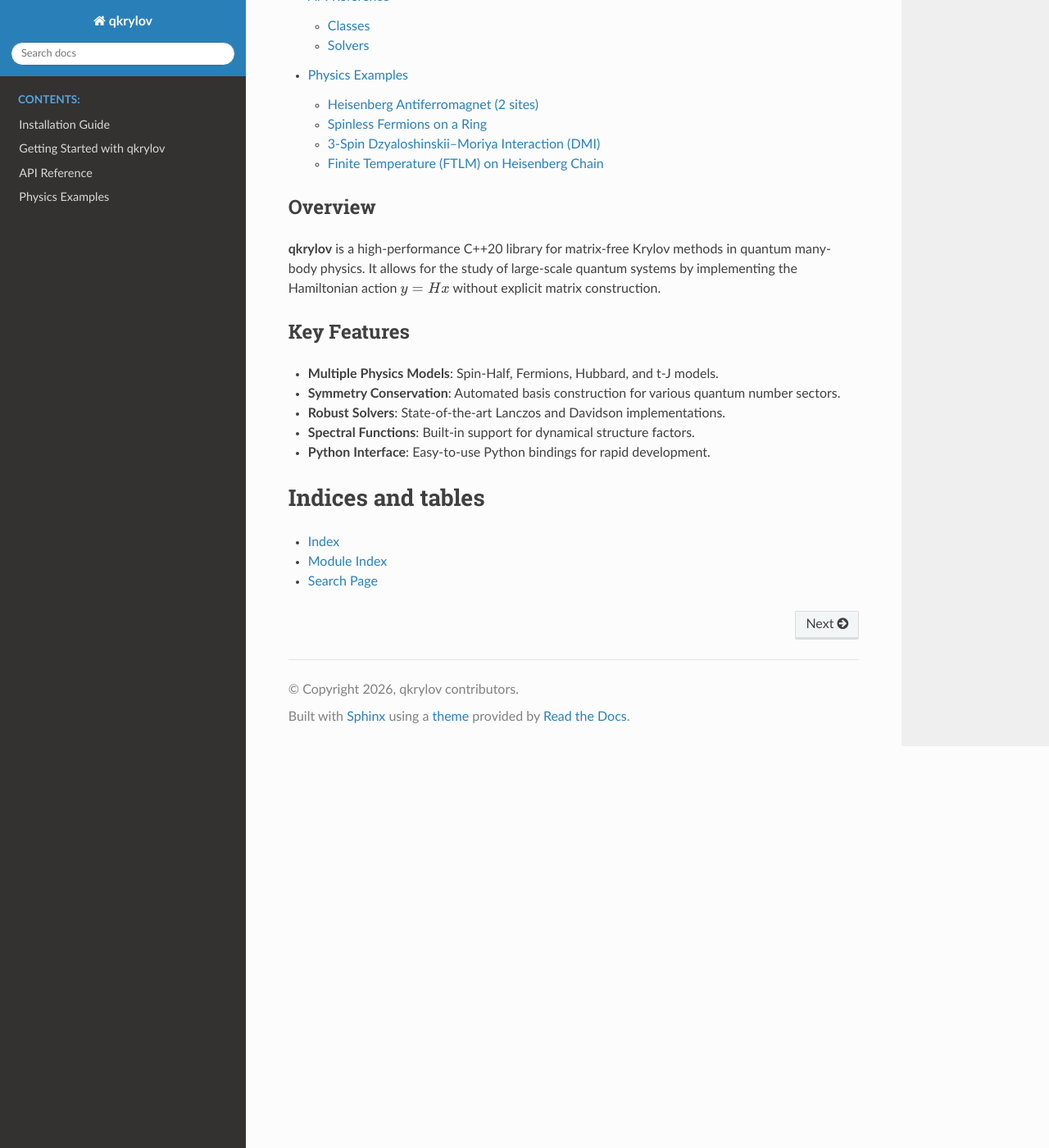
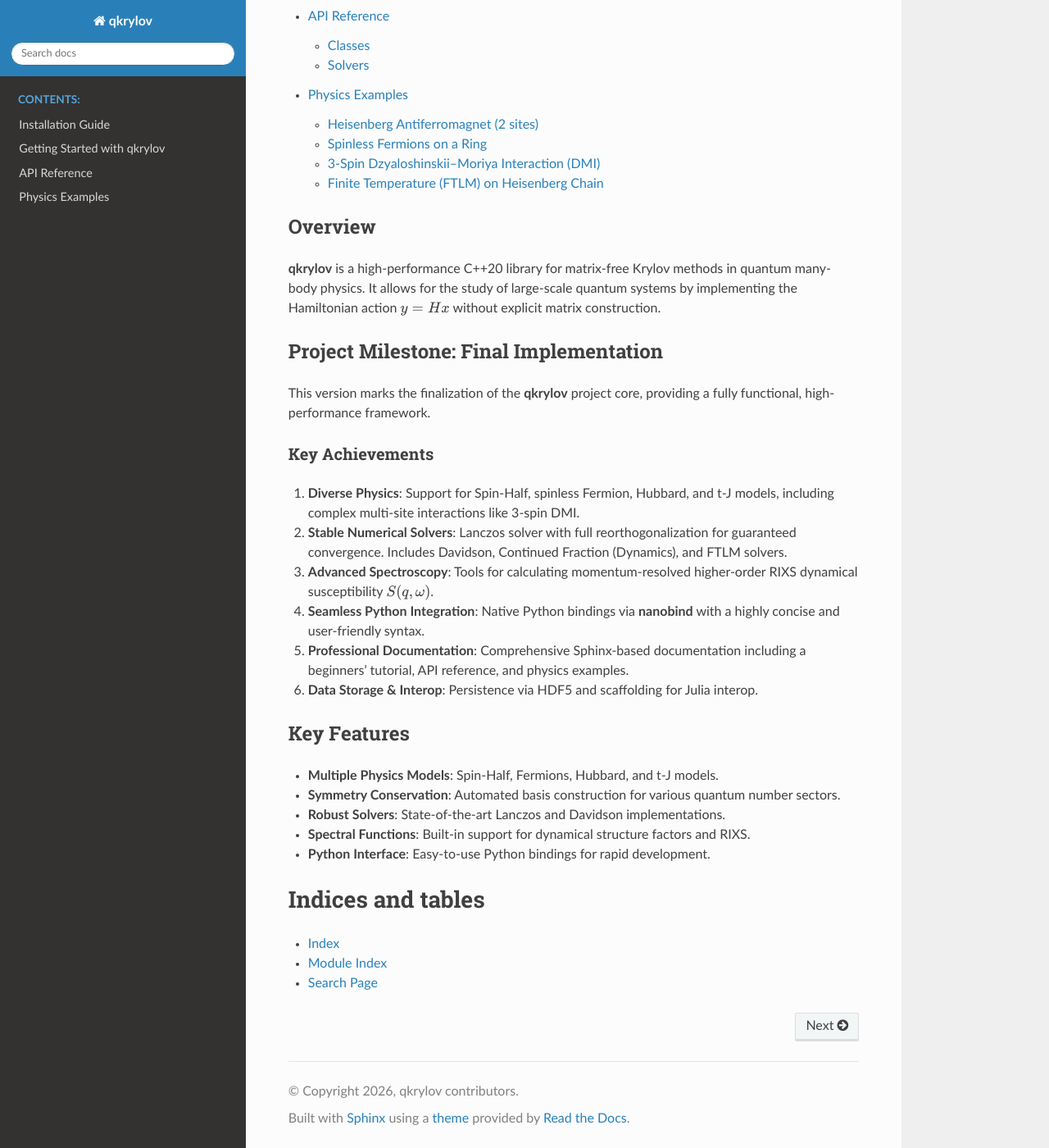
Before and after one commit to sjp95/qkrylov, a Sphinx documentation site: the page built from docs/source/index.rst, in a window 1280 px wide and 1400 px high, scrolled down 608 px. Shown: the whole window at 82% size. Built offline with Sphinx 7.4.7 and the Read the Docs theme 3.1.0, drawn with Linux system fonts in a browser that asks for light colours; some of the changed text lies outside the part shown.

Commit message:
Finalize qkrylov: Stable solvers, momentum-resolved RIXS, and achievements
- Documented project achievements and library capabilities in docs.
- Added momentum-resolved higher-order RIXS dynamical susceptibility examples.
- Included 3-spin Dzyaloshinskii-Moriya interaction (DMI) tutorials.
- Ensured Lanczos solver stability with full reorthogonalization.
- Verified all features with 15 C++ tests and 4 Python tests.
- Refined Python interface with concise operator syntax.

Co-authored-by: sjp95 <180861695+sjp95@users.noreply.github.com>

```diff
--- a/docs/source/index.rst
+++ b/docs/source/index.rst
@@ -17,13 +17,28 @@ Overview
 It allows for the study of large-scale quantum systems by implementing the Hamiltonian action :math:`y = Hx`
 without explicit matrix construction.
 
+Project Milestone: Final Implementation
+---------------------------------------
+
+This version marks the finalization of the **qkrylov** project core, providing a fully functional, high-performance framework.
+
+Key Achievements
+~~~~~~~~~~~~~~~~
+
+1. **Diverse Physics**: Support for Spin-Half, spinless Fermion, Hubbard, and t-J models, including complex multi-site interactions like 3-spin DMI.
+2. **Stable Numerical Solvers**: Lanczos solver with full reorthogonalization for guaranteed convergence. Includes Davidson, Continued Fraction (Dynamics), and FTLM solvers.
+3. **Advanced Spectroscopy**: Tools for calculating momentum-resolved higher-order RIXS dynamical susceptibility :math:`S(q, \omega)`.
+4. **Seamless Python Integration**: Native Python bindings via **nanobind** with a highly concise and user-friendly syntax.
+5. **Professional Documentation**: Comprehensive Sphinx-based documentation including a beginners' tutorial, API reference, and physics examples.
+6. **Data Storage & Interop**: Persistence via HDF5 and scaffolding for Julia interop.
+
 Key Features
 ------------
 
 * **Multiple Physics Models**: Spin-Half, Fermions, Hubbard, and t-J models.
 * **Symmetry Conservation**: Automated basis construction for various quantum number sectors.
 * **Robust Solvers**: State-of-the-art Lanczos and Davidson implementations.
-* **Spectral Functions**: Built-in support for dynamical structure factors.
+* **Spectral Functions**: Built-in support for dynamical structure factors and RIXS.
 * **Python Interface**: Easy-to-use Python bindings for rapid development.
 
 Indices and tables
```
Also changed, not shown: docs/source/tutorial.md (+12 -0 lines).
